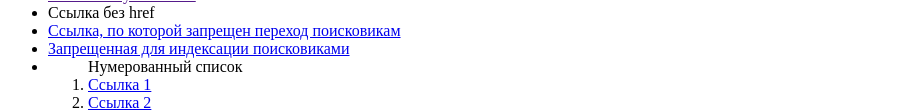
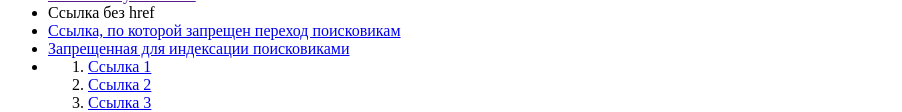
Before and after one commit to irenzaval/s0195808, a plain HTML site: page index.html in a window 1280 px wide. Shown: the part 826-938 px from the top of the page, without its empty margins (0-902 px from the left). Drawn offline with Linux system fonts and the light colour scheme.

Commit message:
Update index.html

```diff
--- a/index.html
+++ b/index.html
@@ -12,7 +12,7 @@
     <ul>
         <li><a href="http://kubsu.ru/">Абсолютная гиперссылка на главную страницу сайта kubsu.ru</a></li>
         <li><a href="https://kubsu.ru/">Абсолютная на главную сайта kubsu.ru в протоколе https</a></li>
-        <li><a href="https://kubsu.ru/"><img src="https://upload.wikimedia.org/wikipedia/ru/a/a2/%D0%9B%D0%BE%D0%B3%D0%BE%D1%82%D0%B8%D0%BF_%D0%9A%D1%83%D0%B1%D0%93%D0%A3.png"width="200" height="200"  alt="Ссылка-изображение на KubSU"></a></li>
+        <li><a href="https://kubsu.ru/"><img src="https://upload.wikimedia.org/wikipedia/ru/a/a2/%D0%9B%D0%BE%D0%B3%D0%BE%D1%82%D0%B8%D0%BF_%D0%9A%D1%83%D0%B1%D0%93%D0%A3.png" width="200" height="200"  alt="Ссылка-изображение на KubSU"></a></li>
         <li><a href="/about">Сокращенная ссылка на внутреннюю страницу</a></li>
         <li><a href="/">Сокращенная ссылка на главную страницу</a></li>
         <li><a href="#fragment">Ссылка на фрагмент текущей страницы</a></li>
@@ -38,7 +38,7 @@
         <li><a href="https://example.com" rel="nofollow">Ссылка, по которой запрещен переход поисковикам</a></li>
         <li><a href="https://example.com" rel="noindex">Запрещенная для индексации поисковиками</a></li>
         <li>
-            <ol>Нумерованный список
+            <ol>
                 <li><a href="https://example.com/1" title="Первая ссылка">Ссылка 1</a></li>
                 <li><a href="https://example.com/2" title="Вторая ссылка">Ссылка 2</a></li>
                 <li><a href="https://example.com/3" title="Третья ссылка">Ссылка 3</a></li>
```
